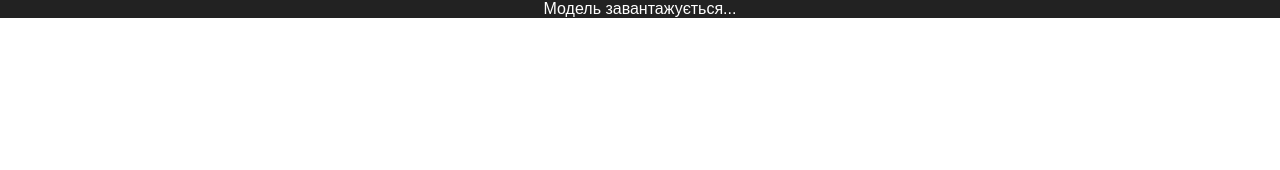
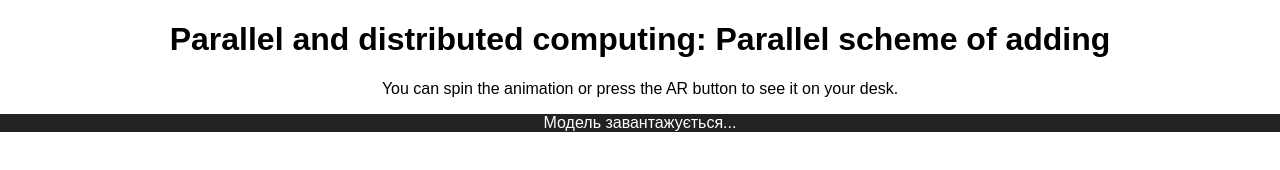
Before and after one commit to LesBark/AR-Project, a plain HTML site: page index.html in a window 1280 px wide. Drawn offline with Linux system fonts and the light colour scheme; some packages are replaced by stand-ins of ours; a script that the page names is missing.

Commit message:
Update index.html

```diff
--- a/index.html
+++ b/index.html
@@ -18,6 +18,9 @@
 </head>
 <body>
 
+    <h1>Parallel and distributed computing: Parallel scheme of adding</h1>
+    <p>You can spin the animation or press the AR button to see it on your desk.</p>
+
     <model-viewer
         id="ar-model"
         src="cascade_sum.glb"
@@ -37,12 +40,12 @@
     <script>
         const modelViewer = document.querySelector('#ar-model');
 
-        // Гарантує, що анімація почнеться одразу після завантаження моделі
+        // Гарантує запуск, коли модель завантажена
         modelViewer.addEventListener('load', () => {
             modelViewer.play();
         });
 
-        // Забезпечує повторний запуск, якщо AR-режим активується
+        // Гарантує запуск, коли AR-сесія починається
         modelViewer.addEventListener('ar-status', (event) => {
             if (event.detail.status === 'tracking') {
                 modelViewer.play();
```
